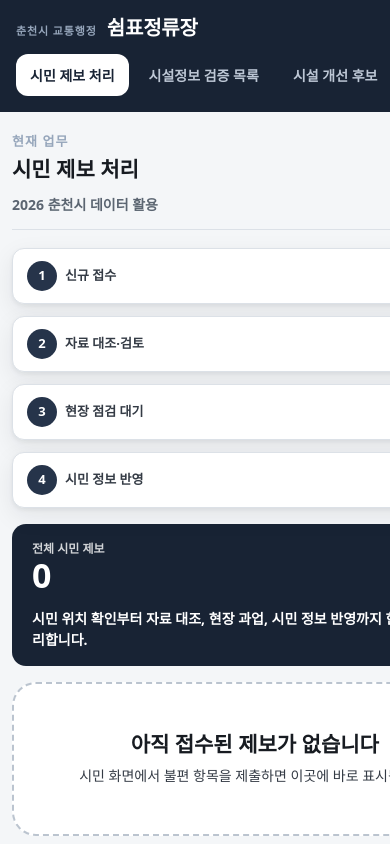
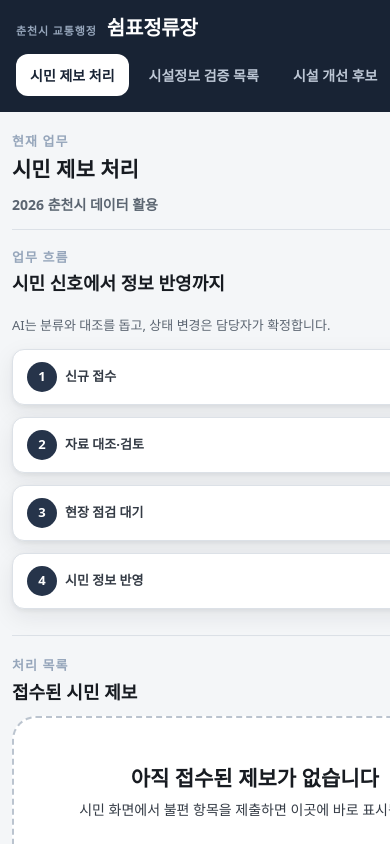
Before and after one commit to less82/Chuncheon_shimpyo, a React (Vite) app in the folder app/: page /admin in a window 390 px wide. Built offline with nearby package versions, Linux system fonts and the light colour scheme.

Commit message:
fix(admin): 처리 흐름 중심 반응형 레이아웃 재구성

```diff
--- a/app/src/features/admin/Dashboard.css
+++ b/app/src/features/admin/Dashboard.css
@@ -35,8 +35,17 @@
 .dash-head { display: flex; align-items: center; justify-content: space-between; margin-bottom: 28px; padding-bottom: 20px; border-bottom: 1px solid var(--border); }
 .dash-head h2 { font-size: 25px; }
 .dash-today { color: var(--ink-muted); font-size: 14px; font-weight: 800; }
-.report-flow { display: grid; grid-template-columns: repeat(4, minmax(180px, 1fr)); gap: var(--sp-3); margin-bottom: var(--sp-4); }
+.report-section-head, .report-list-head { display: flex; align-items: end; justify-content: space-between; gap: 20px; }
+.report-section-head { margin-bottom: 14px; }
+.report-section-head h3, .report-list-head h3 { margin: 0; color: var(--ink); font-size: 18px; line-height: 1.3; }
+.report-section-head p { max-width: 400px; color: var(--ink-muted); font-size: 13px; text-align: right; }
+.report-list-head { margin: 26px 0 12px; padding-top: 20px; border-top: 1px solid var(--border); }
+.report-total { display: flex; align-items: baseline; gap: 5px; color: var(--ink-muted); }
+.report-total strong { color: var(--ink); font-size: 26px; line-height: 1; }
+.report-total span { font-size: 12px; font-weight: 800; }
+.report-flow { display: grid; grid-template-columns: repeat(4, minmax(0, 1fr)); gap: var(--sp-3); margin-bottom: var(--sp-4); }
 .report-flow > div { position: relative; display: grid; grid-template-columns: 30px 1fr auto; align-items: center; gap: var(--sp-2); padding: 12px 14px; border: 1px solid var(--border); border-radius: 12px; background: white; box-shadow: var(--shadow-card); }
+.report-flow > div:not(:last-child)::after { content: ""; position: absolute; z-index: 2; right: calc(var(--sp-3) * -1 - 1px); width: var(--sp-3); height: 2px; background: var(--border-strong); }
 .report-flow > div > span { display: grid; width: 30px; height: 30px; place-items: center; border-radius: 50%; background: var(--brand); color: white; font-size: 13px; font-weight: 900; }
 .report-flow p { font-size: 13px; font-weight: 900; }
 .report-flow strong { font-size: 17px; }
@@ -47,10 +56,16 @@
 .report-summary p { font-weight: 700; }
 .report-empty { padding: var(--sp-7); border: 2px dashed var(--border-strong); border-radius: var(--radius-lg); background: white; text-align: center; }
 .report-empty h2 { margin-bottom: var(--sp-2); }
-.report-table { min-width: 820px; }
+.report-table { min-width: 0; table-layout: fixed; }
+.report-table th:nth-child(1) { width: 18%; }
+.report-table th:nth-child(2) { width: 20%; }
+.report-table th:nth-child(3) { width: 25%; }
+.report-table th:nth-child(4) { width: 16%; }
+.report-table th:nth-child(5) { width: 21%; }
+.report-table th, .report-table td { overflow-wrap: anywhere; }
 .report-status { display: inline-flex; padding: 6px 10px; border-radius: var(--radius-pill); background: var(--warning-bg); color: var(--warning); font-size: var(--fs-sm); font-weight: 900; }
 .report-status[data-status="resolved"] { background: var(--yes-bg); color: var(--yes); }
-.report-action { min-height: 42px; padding: 0 14px; border: 0; border-radius: var(--radius-sm); background: var(--brand); color: white; font-weight: 900; cursor: pointer; }
+.report-action { width: 100%; min-height: 40px; padding: 6px 10px; border: 0; border-radius: var(--radius-sm); background: var(--brand); color: white; font-size: 12px; font-weight: 900; line-height: 1.25; cursor: pointer; white-space: normal; }
 .dash-title {
   font-size: var(--fs-xl);
   line-height: 1.2;
@@ -78,9 +93,18 @@
   .dash-presets { grid-template-columns: repeat(2, minmax(0, 1fr)); }
   .dash-head { align-items: flex-start; gap: 12px; }
   .dash-today { text-align: right; }
+  .report-section-head { align-items: flex-start; }
+  .report-section-head p { max-width: 260px; }
+  .report-flow > div { grid-template-columns: 30px minmax(0, 1fr) auto; }
+  .report-flow > div::after { display: none; }
+  .report-table th:nth-child(1) { width: 17%; }
+  .report-table th:nth-child(2) { width: 19%; }
+  .report-table th:nth-child(3) { width: 24%; }
+  .report-table th:nth-child(4) { width: 17%; }
+  .report-table th:nth-child(5) { width: 23%; }
 }
 
-@container dashboard-workspace (max-width: 520px) {
+@container dashboard-workspace (max-width: 600px) {
   .report-flow,
   .dash-presets,
   .report-summary { grid-template-columns: 1fr; }
@@ -88,6 +112,16 @@
   .dash-today { text-align: left; }
   .dash-resultbar { align-items: stretch; }
   .dash-csv { width: 100%; }
+  .report-section-head { display: grid; }
+  .report-section-head p { max-width: none; text-align: left; }
+  .report-tablewrap { overflow: visible; border: 0; border-radius: 0; background: transparent; box-shadow: none; }
+  .report-table, .report-table tbody { display: block; width: 100%; }
+  .report-table thead { position: absolute; width: 1px; height: 1px; overflow: hidden; clip: rect(0 0 0 0); white-space: nowrap; }
+  .report-table tr { display: grid; grid-template-columns: repeat(2, minmax(0, 1fr)); gap: 14px 18px; margin-bottom: 12px; padding: 16px; border: 1px solid var(--border); border-radius: 14px; background: var(--surface); box-shadow: var(--shadow-card); }
+  .report-table td { display: block; min-width: 0; padding: 0; }
+  .report-table td::before { content: attr(data-label); display: block; margin-bottom: 4px; color: var(--ink-muted); font-size: 11px; font-weight: 800; }
+  .report-table td:nth-child(3), .report-table td:nth-child(5) { grid-column: 1 / -1; }
+  .report-action { width: auto; min-width: 132px; }
 }
 
 .dash-section {
@@ -238,7 +272,9 @@
 
 /* ---- 표 ---- */
 .dash-tablewrap {
-  overflow-x: auto;
+  width: 100%;
+  min-width: 0;
+  overflow-x: hidden;
   scrollbar-width: none;
   border: 1px solid var(--border);
   border-radius: var(--radius);
@@ -249,7 +285,8 @@
   width: 100%;
   border-collapse: collapse;
   font-size: 13px;
-  min-width: 760px;
+  min-width: 0;
+  table-layout: fixed;
 }
 .dash-table thead th {
   position: sticky;
@@ -291,6 +328,7 @@
 .dash-table td {
   padding: 11px 13px;
   vertical-align: middle;
+  overflow-wrap: anywhere;
 }
 .dash-stopname {
   display: block;
@@ -335,7 +373,6 @@
 }
 .dash-c-ev {
   color: var(--ink-body);
-  min-width: 190px;
 }
 .dash-c-num {
   font-size: var(--fs-md);
--- a/app/src/features/admin/Dashboard.tsx
+++ b/app/src/features/admin/Dashboard.tsx
@@ -29,10 +29,11 @@ const REPORT_STATUS = {
 function ReportsTab({ reports }: { reports: CitizenReport[] }) {
   const counts = (Object.keys(REPORT_STATUS) as CitizenReport["status"][]).map((status) => reports.filter((report) => report.status === status).length);
   return <section className="dash-section report-panel">
+    <div className="report-section-head"><div><span className="dash-kicker">업무 흐름</span><h3>시민 신호에서 정보 반영까지</h3></div><p>AI는 분류와 대조를 돕고, 상태 변경은 담당자가 확정합니다.</p></div>
     <div className="report-flow" aria-label="제보 처리 흐름">{(Object.keys(REPORT_STATUS) as CitizenReport["status"][]).map((status, index) => <div key={status}><span>{index + 1}</span><p>{REPORT_STATUS[status].label}</p><strong>{counts[index]}건</strong></div>)}</div>
-    <div className="report-summary"><div><span>전체 시민 제보</span><strong>{reports.length}</strong></div><p>시민 위치 확인부터 자료 대조, 현장 과업, 시민 정보 반영까지 한 목록에서 처리합니다.</p></div>
+    <div className="report-list-head"><div><span className="dash-kicker">처리 목록</span><h3>접수된 시민 제보</h3></div><div className="report-total"><strong>{reports.length}</strong><span>전체 건</span></div></div>
     {reports.length === 0 ? <div className="report-empty"><h2>아직 접수된 제보가 없습니다</h2><p>시민 화면에서 불편 항목을 제출하면 이곳에 바로 표시됩니다.</p></div> :
-      <div className="dash-tablewrap"><table className="dash-table report-table"><thead><tr><th>접수시각</th><th>정류장</th><th>AI 구조화 결과</th><th>처리 상태</th><th>담당자 작업</th></tr></thead><tbody>{[...reports].reverse().map((report) => { const state = REPORT_STATUS[report.status] ?? REPORT_STATUS.received; return <tr className="dash-row" key={report.id}><td>{new Intl.DateTimeFormat("ko-KR", { dateStyle: "short", timeStyle: "short" }).format(new Date(report.createdAt))}</td><td><b className="dash-stopname">{report.stopName}</b><span className="dash-stopid">#{report.stopNo} · {report.stopId}</span></td><td><strong>{report.issue}</strong><span className="dash-stopid">시설 불편 · 시민 위치 확인</span></td><td><span className="report-status" data-status={report.status}>{state.label}</span></td><td>{state.next ? <button className="report-action" type="button" onClick={() => updateReportStatus(report.id, state.next!)}>{state.action}</button> : <b>처리 완료</b>}</td></tr>; })}</tbody></table></div>}
+      <div className="dash-tablewrap report-tablewrap"><table className="dash-table report-table"><thead><tr><th>접수시각</th><th>정류장</th><th>AI 구조화 결과</th><th>처리 상태</th><th>담당자 작업</th></tr></thead><tbody>{[...reports].reverse().map((report) => { const state = REPORT_STATUS[report.status] ?? REPORT_STATUS.received; return <tr className="dash-row" key={report.id}><td data-label="접수시각">{new Intl.DateTimeFormat("ko-KR", { dateStyle: "short", timeStyle: "short" }).format(new Date(report.createdAt))}</td><td data-label="정류장"><b className="dash-stopname">{report.stopName}</b><span className="dash-stopid">#{report.stopNo} · {report.stopId}</span></td><td data-label="AI 구조화 결과"><strong>{report.issue}</strong><span className="dash-stopid">시설 불편 · 시민 위치 확인</span></td><td data-label="처리 상태"><span className="report-status" data-status={report.status}>{state.label}</span></td><td data-label="담당자 작업">{state.next ? <button className="report-action" type="button" onClick={() => updateReportStatus(report.id, state.next!)}>{state.action}</button> : <b>처리 완료</b>}</td></tr>; })}</tbody></table></div>}
   </section>;
 }
 
```
